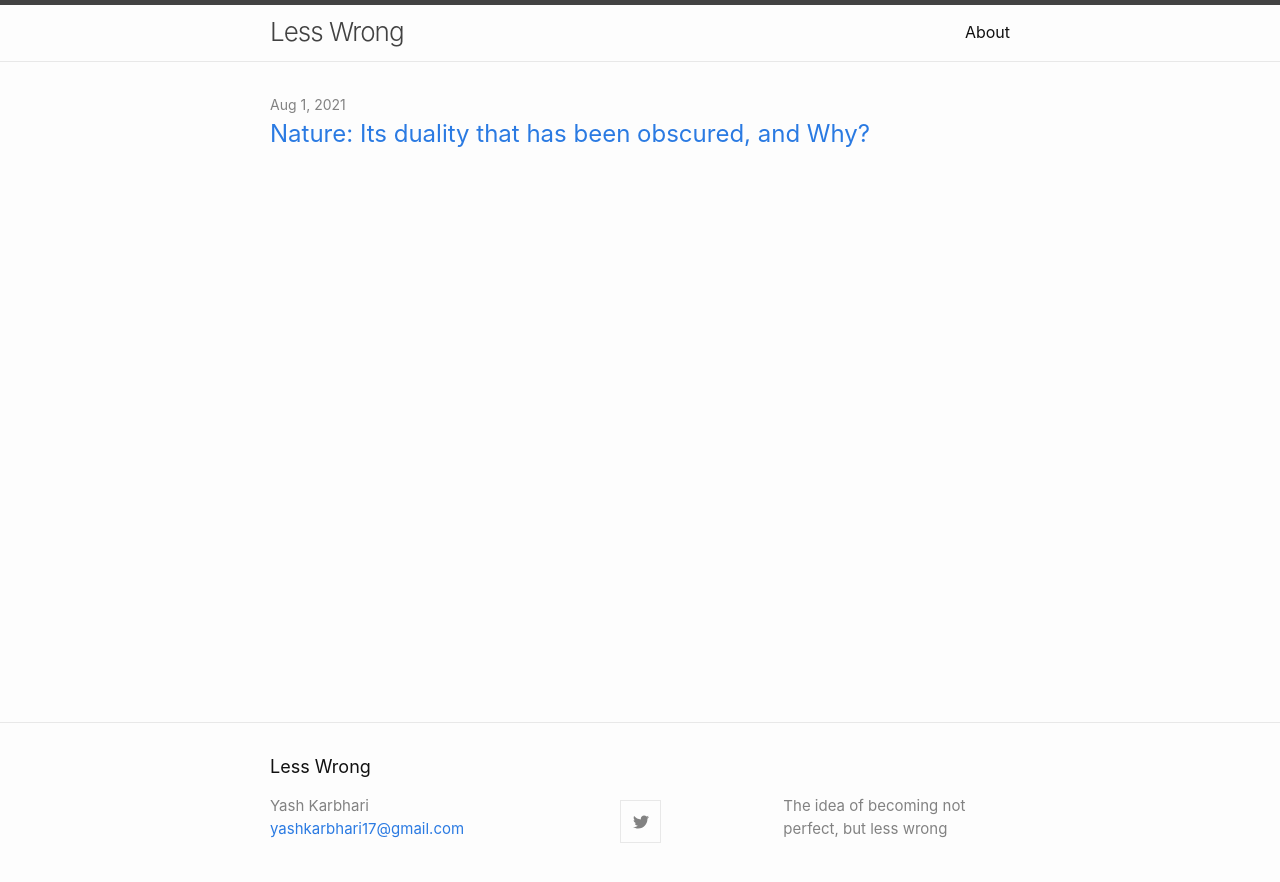
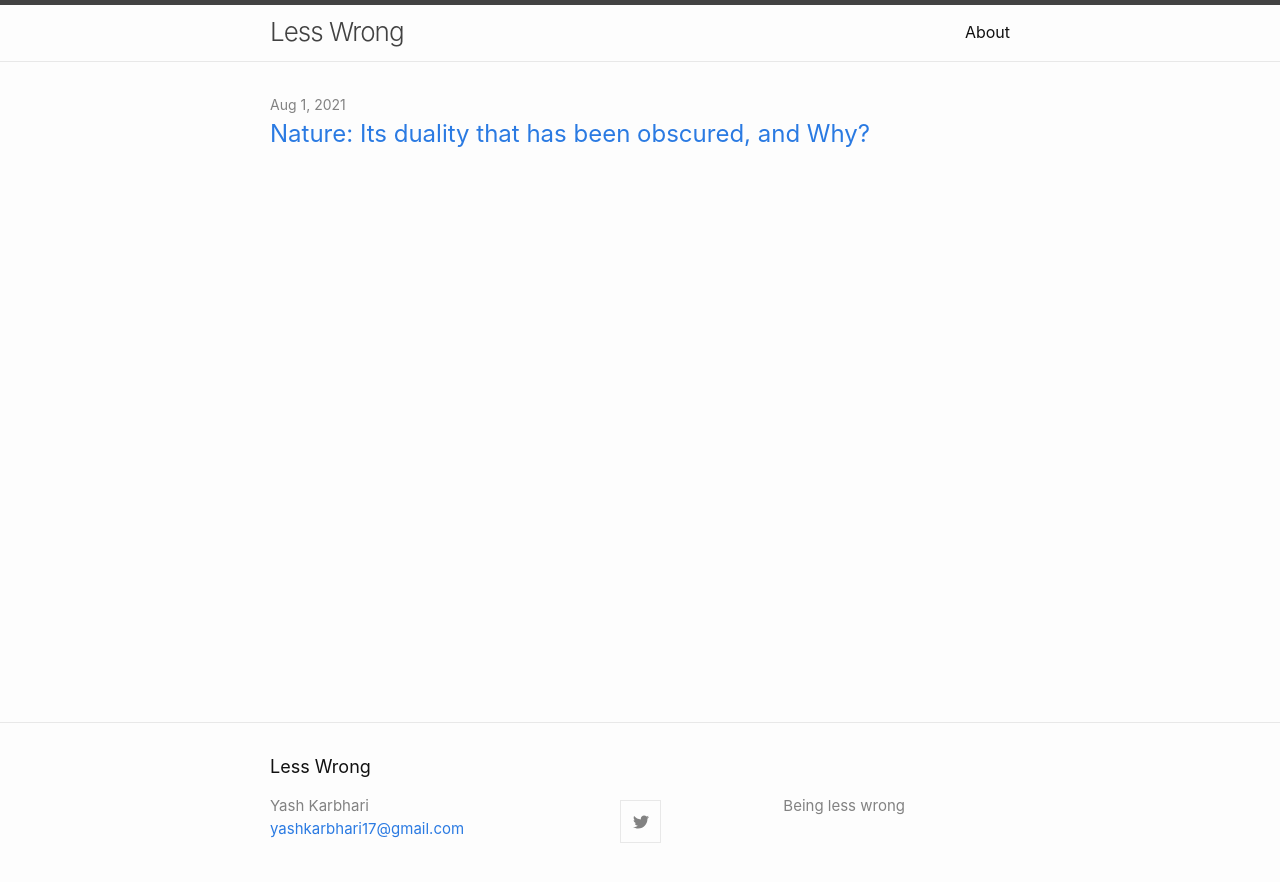
Before and after one commit to yashkarbhari/LessWrong, a Jekyll site: the page built from index.md, in a window 1280 px wide. Shown: the top 882 px of the page. Built offline with Jekyll 4.4.1, drawn with Linux system fonts in a browser that asks for light colours.

Commit message:
Update _config.yml

```diff
--- a/_config.yml
+++ b/_config.yml
@@ -3,7 +3,7 @@ author:
   name: Yash Karbhari
   email: yashkarbhari17@gmail.com
 description: > # this means to ignore newlines until "show_excerpts:"
-  The idea of becoming not perfect, but less wrong
+  Being less wrong
 show_excerpts: false # set to true to show excerpts on the homepage
 
 # Minima date format
```
